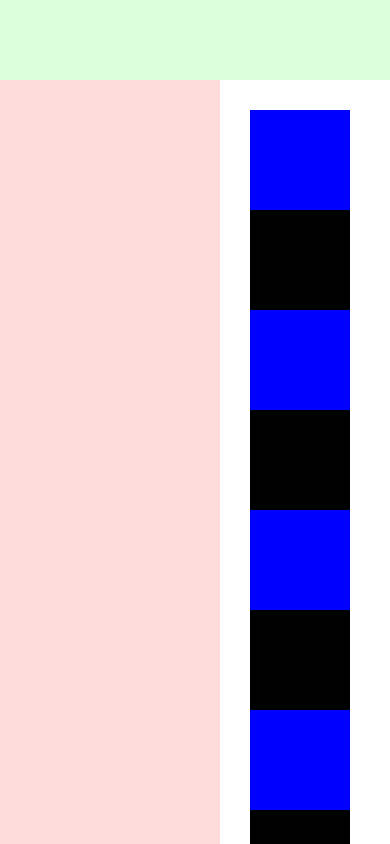
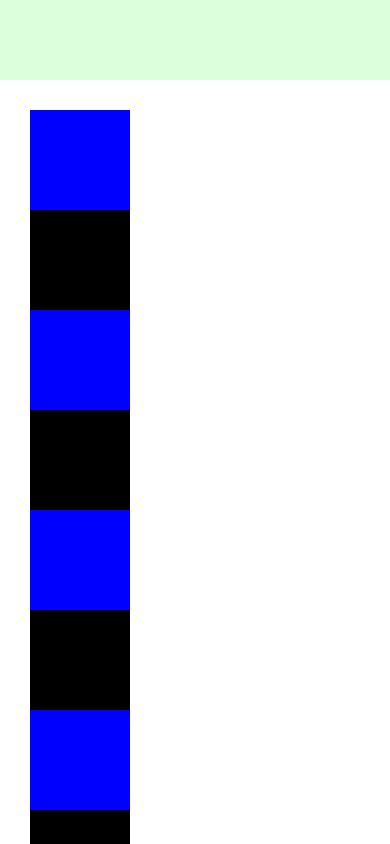
Before and after one commit to Orchemi/huns-log, a Next.js app: page / in a window 390 px wide. Built offline with nearby package versions, Linux system fonts and the light colour scheme.

Commit message:
Style: Sidebar 반응형 처리

```diff
--- a/src/components/layout/Layout/GlobalLayout.module.scss
+++ b/src/components/layout/Layout/GlobalLayout.module.scss
@@ -7,7 +7,7 @@
 
   .main-container {
     @include mix.flex(column, flex-start, flex-start);
-    min-width: calc(100vw - $global-sidebar-width);
+    width: 100%;
     min-height: calc(100vh - $global-header-height);
     max-height: calc(100vh - $global-header-height);
     overflow: auto;
--- a/src/components/layout/Sidebar/Sidebar.module.scss
+++ b/src/components/layout/Sidebar/Sidebar.module.scss
@@ -1,8 +1,8 @@
 @import '@/styles/_layout.scss';
 
 .sidebar-container {
+  @include responsive-sidebar;
   @include mix.flex(column);
-  width: $global-sidebar-width;
   height: calc(100vh - $global-header-height);
   background-color: rgb(255, 220, 220);
 }
--- a/src/styles/_layout.scss
+++ b/src/styles/_layout.scss
@@ -1,3 +1,15 @@
 $global-header-height: 80px;
 $global-footer-height: 140px;
-$global-sidebar-width: 220px;
+
+@mixin responsive-sidebar {
+  width: 220px;
+  flex-shrink: 0;
+
+  @include mix.tablet {
+    width: 80px;
+  }
+
+  @include mix.mobile {
+    width: 0;
+  }
+}
```
